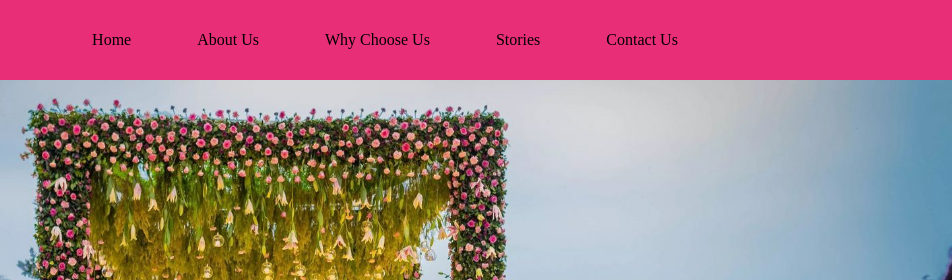
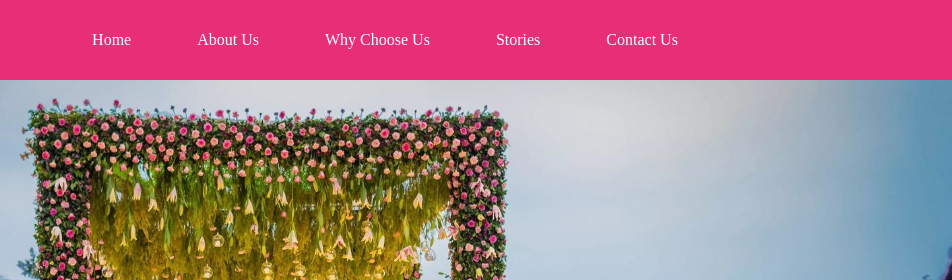
Before and after one commit to mayurraj2511/Matrimony, a plain HTML site: page index.html in a window 1280 px wide. Shown: the top 280 px of the page, 328-1280 px from the left. Drawn offline with nearby package versions, Linux system fonts and the light colour scheme.

Commit message:
Update styles.css

```diff
--- a/assets/css/styles.css
+++ b/assets/css/styles.css
@@ -54,7 +54,7 @@
 }
 .nav_tag {
     text-decoration: none;
-    color: rgba(255, 255, 255, 1);
+    color: rgba(255, 255, 255, 1)!important;
     margin-left: 50px;
 }
 .nav_tag:hover {
```
